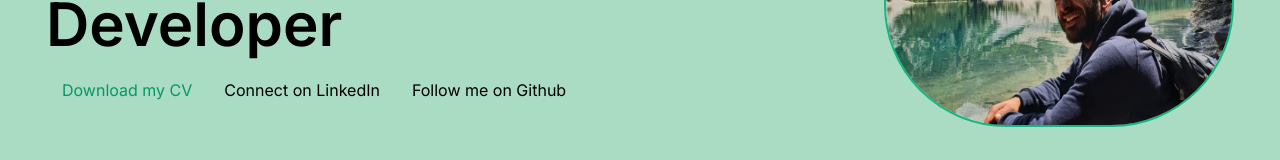
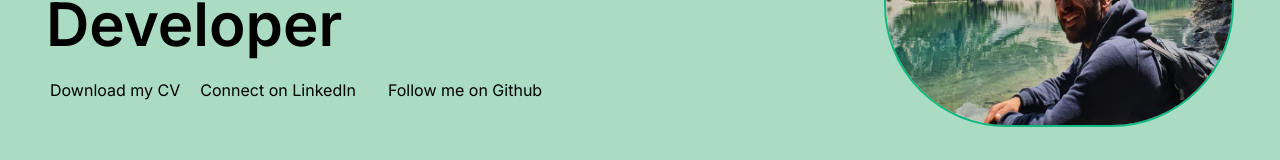
Before and after one commit to Mikitanjie/portfolio, a Next.js app: page / in a window 1280 px wide. Shown: the part 677-837 px from the top of the page. Built offline with nearby package versions, Linux system fonts and the light colour scheme.

Commit message:
Added the stylle of the other buttons to the Download button

```diff
--- a/app/_components/ContactForm/ContactForm.js
+++ b/app/_components/ContactForm/ContactForm.js
@@ -2,7 +2,7 @@ import { useState } from 'react';
 import '../../globals.css';
 
 function ContactForm() {
-  const [status, setStatus] = useState(''); // to display success or error message
+  const [status, setStatus] = useState('');
 
   const handleSubmit = async (event) => {
     event.preventDefault();
--- a/app/_components/Hero/Hero.js
+++ b/app/_components/Hero/Hero.js
@@ -32,7 +32,7 @@ const Hero = () => {
         <a
           href="/resume.pdf"
           download
-          className={`underline-on-hover text-emerald-600 inline-flex justify-center px-4 py-2 lighting-effect active:scale-90 ${theme === 'light' ? 'text-black' : 'text-emerald-600'}`}
+          className={`underline-on-hover inline-flex justify-center px-1 py-2 lighting-effect active:scale-90 text-fontStyle ${theme === 'light' ? 'text-black' : 'text-emerald-600'}`}
         >
             Download my CV
           </a>
@@ -45,7 +45,7 @@ const Hero = () => {
           className="responsive-image"
           src="/ProfilePic.png"
           alt="Picture of the author"
-          width={350}  /* Set these according to your needs */
+          width={350}
           height={350}
           priority={true}
         />
```
